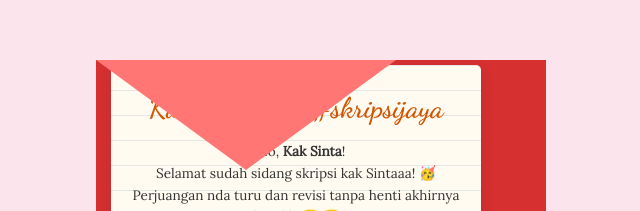
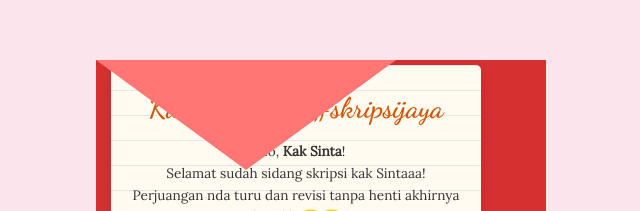
Before and after one commit to amandarel/kartu-ucapan-skripsi, a plain HTML site: page index.html in a window 1280 px wide. Shown: the part 146-357 px from the top of the page, 319-959 px from the left. Drawn offline with Linux system fonts and the light colour scheme.

Commit message:
Update index.html

```diff
--- a/index.html
+++ b/index.html
@@ -16,7 +16,7 @@
                     <div class="text-content">
                         <h2 class="title">Kartu Selamat #skripsijaya</h2>
                         <p>Halo, <b>Kak Sinta</b>!</p>
-                        <p>Selamat sudah sidang skripsi kak Sintaaa! 🥳</p>
+                        <p>Selamat sudah sidang skripsi kak Sintaaa!</p>
                         <p>Perjuangan nda turu dan revisi tanpa henti akhirnya berakhir fren.</p>
                         <p>Sangat bangga dengan kak sinta!</p>
                         <p>Setelah ini kayaknya kak sinta so bisa membaca buku dan beristirahat dengan baik, kayaknya sih kak</p>
```
